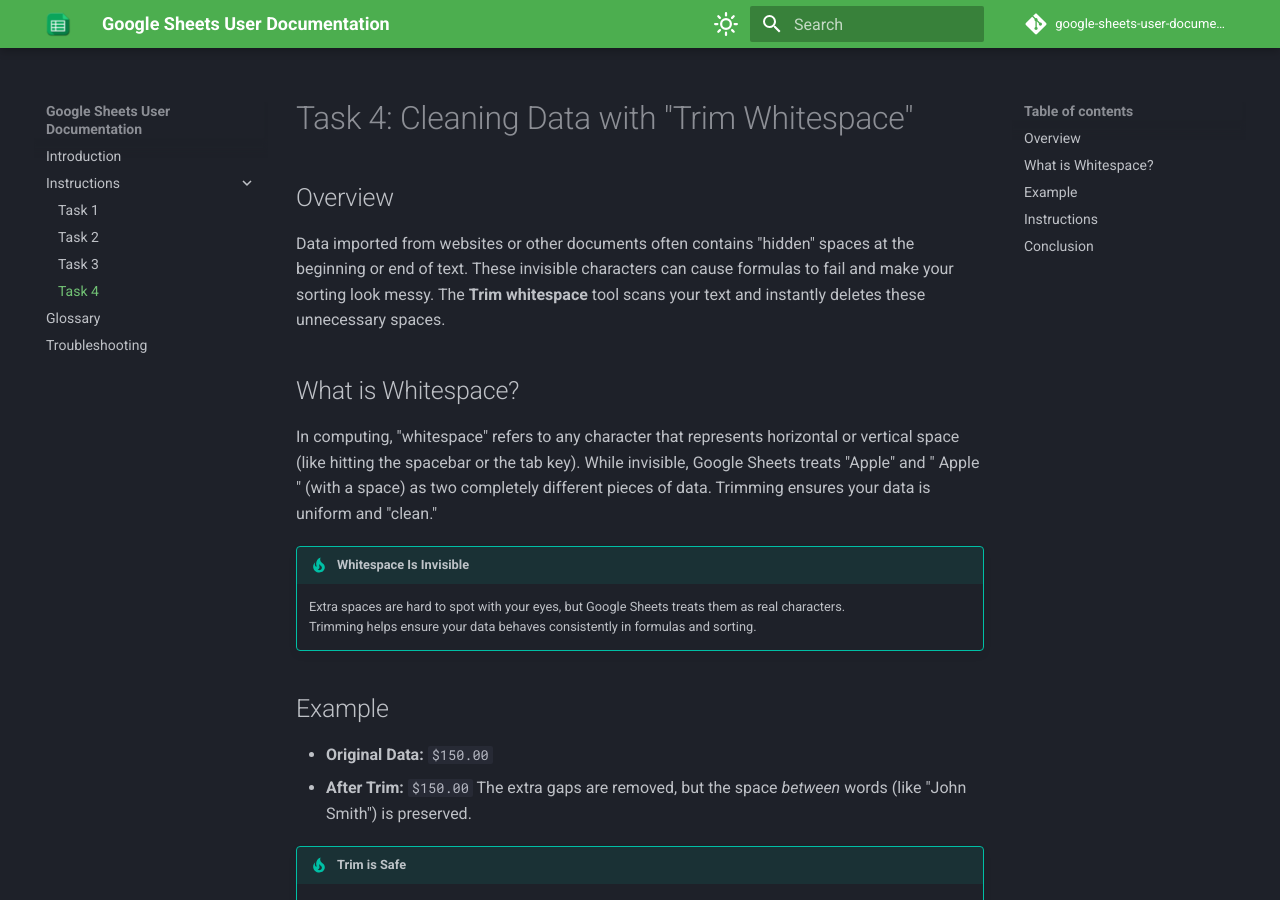
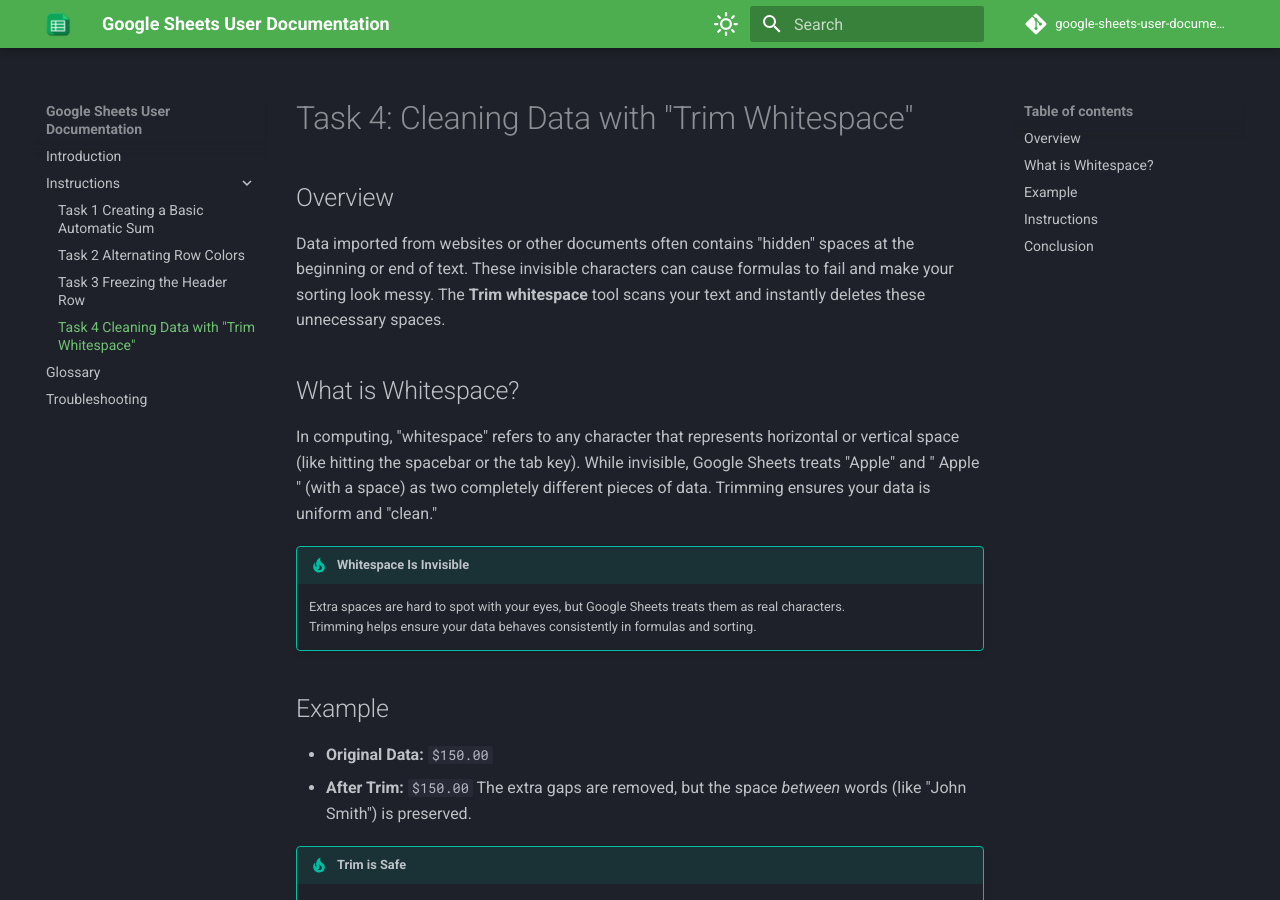
Before and after one commit to SamRosati/google-sheets-user-documentation, an MkDocs documentation site: the page built from docs/Instruction-Pages/task4.md, in a window 1280 px wide and 900 px high. Built offline with MkDocs 1.6.1 and Material for MkDocs 9.7.7, drawn with Linux system fonts in a browser that asks for light colours; comment, search, counter and statistics services are not loaded.

Commit message:
update nav meny task names

```diff
--- a/mkdocs.yml
+++ b/mkdocs.yml
@@ -26,10 +26,10 @@
 nav:
   - Introduction: index.md
   - Instructions:
-      - Task 1: Instruction-Pages/task1.md
-      - Task 2: Instruction-Pages/task2.md
-      - Task 3: Instruction-Pages/task3.md
-      - Task 4: Instruction-Pages/task4.md
+      - Task 1 Creating a Basic Automatic Sum: Instruction-Pages/task1.md
+      - Task 2 Alternating Row Colors: Instruction-Pages/task2.md
+      - Task 3 Freezing the Header Row: Instruction-Pages/task3.md
+      - Task 4 Cleaning Data with "Trim Whitespace": Instruction-Pages/task4.md
   - Glossary: Glossary/index.md
   - Troubleshooting: Troubleshooting-Guide/index.md
 
```
